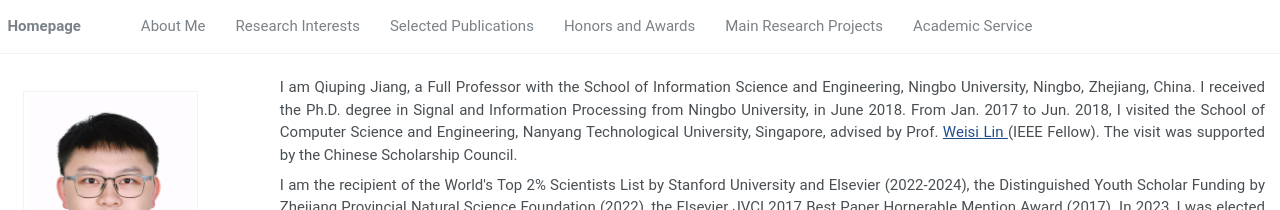
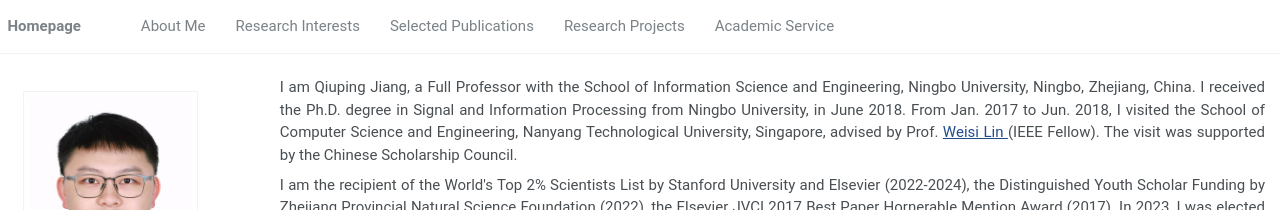
Before and after one commit to jiang-qiuping/Jiang-qiuping.github.io, a Jekyll site: the page built from assets/_pages/about.md, in a window 1280 px wide. Shown: the top 210 px of the page. Built offline with Jekyll 4.4.1, drawn with Linux system fonts in a browser that asks for light colours.

Commit message:
Update navigation.yml

```diff
--- a/_data/navigation.yml
+++ b/_data/navigation.yml
@@ -9,10 +9,7 @@ main:
   - title: "Selected Publications"
     url: "/#pub"
 
-  - title: "Honors and Awards"
-    url: "/#ha"
-
-  - title: "Main Research Projects"
+  - title: "Research Projects"
     url: "/#funding"
 
   - title: "Academic Service"
```
